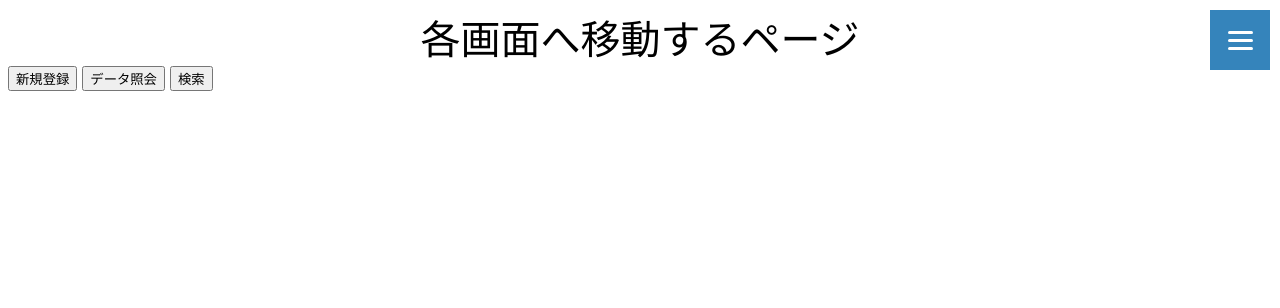
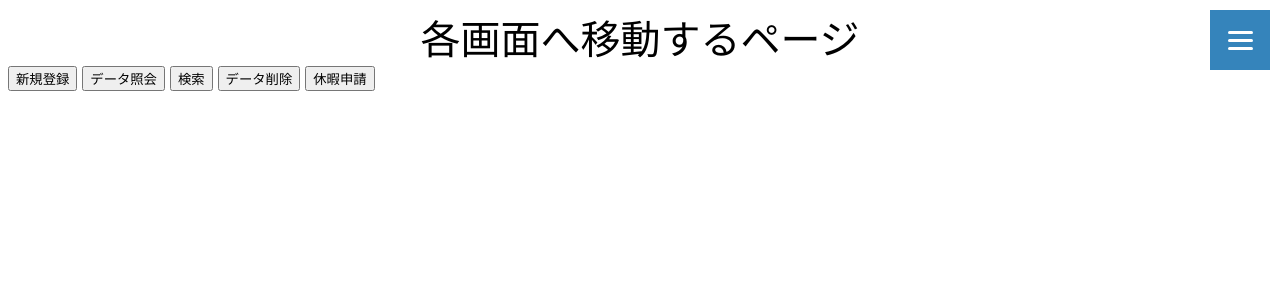
Before and after one commit to Sansyou47/PythonWebApp, a Flask app: page / in a window 1280 px wide. Shown: the top 308 px of the page. Run offline with Flask 2, Linux system fonts and the light colour scheme.

Commit message:
URLを変更

```diff
--- a/app/templates/index.html
+++ b/app/templates/index.html
@@ -30,11 +30,13 @@
 
 <body>
     <div class="title">各画面へ移動するページ</div>
-    <form action="/move" method="post">
+    <form action="/action/move" method="post">
         <div class="button">
             <input type="button" name="1" value="新規登録">
             <input type="button" name="2" value="データ照会">
             <input type="button" name="3" value="検索">
+            <input type="button" name="4" value="データ削除">
+            <input type="button" name="5" value="休暇申請">
         </div>
     </form>
 </body>
```
